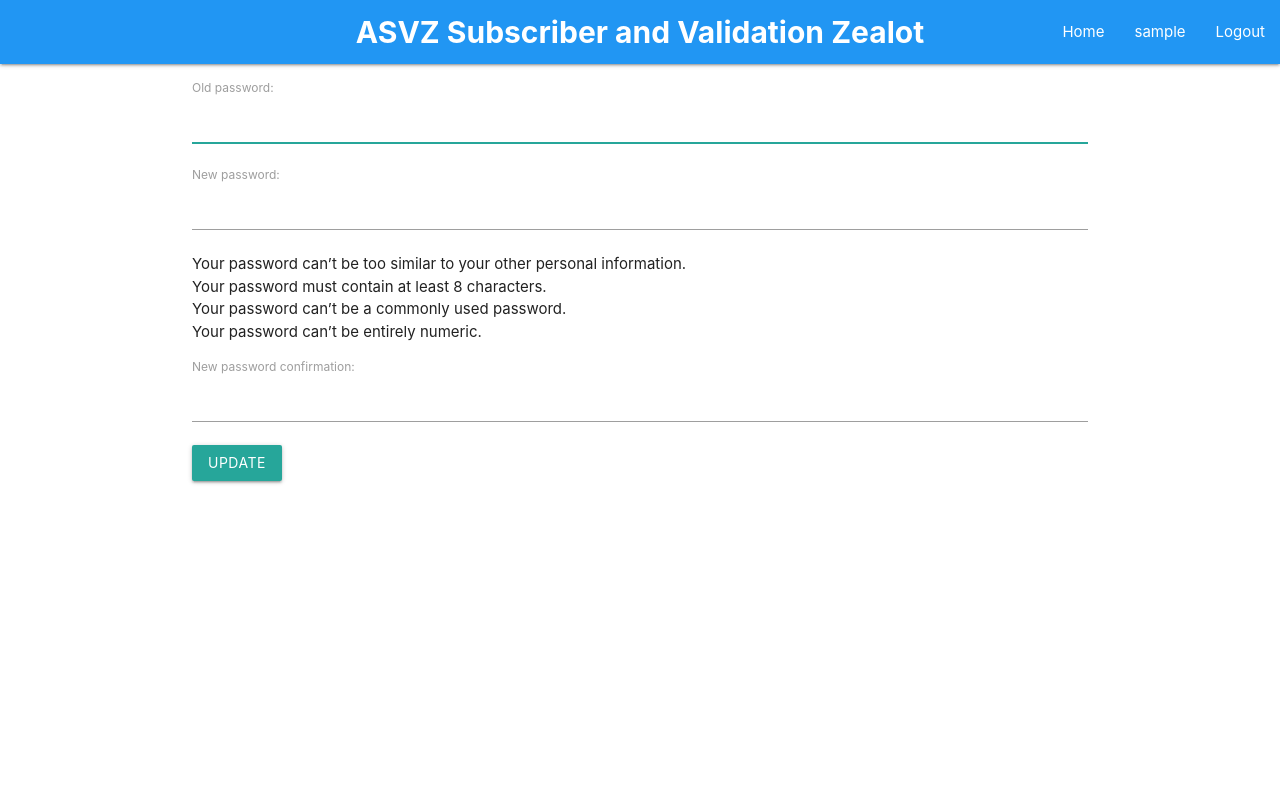
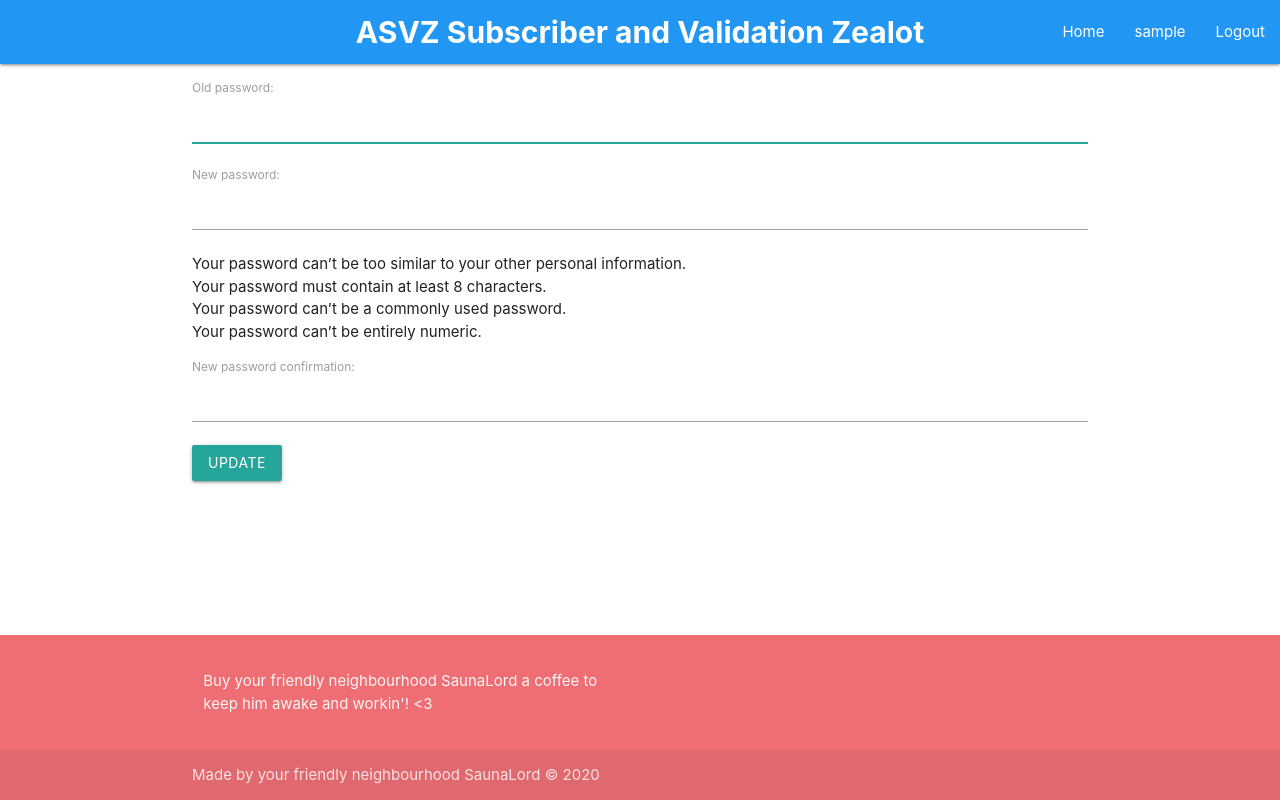
Before and after one commit to Frankie8472/asvz-subscriber, a Django app: page /account/ in a window 1280 px wide. Run offline with Django 3.2, Linux system fonts and the light colour scheme; the visitor is signed in with stand-in values (Sample User, id 1).

Commit message:
fixed text bug and implemented footer with dontion button

```diff
--- a/asvzsubscriber/main/templates/main/header.html
+++ b/asvzsubscriber/main/templates/main/header.html
@@ -14,7 +14,7 @@
     <meta name="viewport" content="width=device-width, initial-scale=1">
 </head>
 
-<body>
+<body style="display: flex; min-height: 100vh; flex-direction: column;">
     <div class="navbar-fixed">
         <nav class="blue">
             <div class="nav-wrapper">
@@ -60,9 +60,28 @@
             {% endif %}
         {% endfor %}
     {% endif %}
+    <div style="flex: 1 0 auto;">
+        {% block content %}
+        {% endblock %}
+    </div>
+    <footer class="page-footer">
+        <div class="container">
+            <div class="row">
+                <div class="col l6 s12">
+                    <p class="grey-text text-lighten-4">Buy your friendly neighbourhood SaunaLord a coffee to keep him awake and workin'! <3</p>
+                </div>
+                <div class="col l4 offset-l2 s12">
+                    <script type="text/javascript" src="https://cdnjs.buymeacoffee.com/1.0.0/button.prod.min.js" data-name="bmc-button" data-slug="saunalord" data-color="#df696e" data-emoji=""  data-font="Cookie" data-text="Buy him a coffee" data-outline-color="#fff" data-font-color="#fff" data-coffee-color="#fd0" ></script>
+                </div>
+            </div>
+        </div>
 
-    {% block content %}
-    {% endblock %}
+        <div class="footer-copyright">
+            <div class="container">
+                Made by your friendly neighbourhood SaunaLord © 2020
+            </div>
+        </div>
+    </footer>
 
     <script>
         $(document).ready(function(){
--- a/asvzsubscriber/main/templates/main/home.html
+++ b/asvzsubscriber/main/templates/main/home.html
@@ -13,10 +13,10 @@
                     <input type="checkbox"/>
                 </label>
                 <!--<form method='post'>-->
-                    <button type="submit" class="btn btn-success" name="schedule" value="schedule">Schedule Selected Events</button>
+                    <button type="submit" class="btn btn-success" name="schedule" value="schedule">Schedule Events</button>
                     <!--{% csrf_token %}-->
                     {{ form.as_p }}
-                    <button type="submit" class="btn btn-success" name="schedule" value="schedule">Schedule Selected Events</button>
+                    <button type="submit" class="btn btn-success" name="schedule" value="schedule">Schedule Events</button>
                 <!--</form>-->
             </div>
 
@@ -92,7 +92,7 @@
                             <input type="checkbox"/>
                         </label>
                         <!--<form method='POST'>-->
-                            <button type="submit" class="btn btn-success" name="deschedule" value="deschedule">Deschedule Selected Events</button>
+                            <button type="submit" class="btn btn-success" name="deschedule" value="deschedule">Deschedule Events</button>
                             <!--{% csrf_token %}-->
                             {{ form_scheduled.as_p }}
                         <!--</form>-->
```
